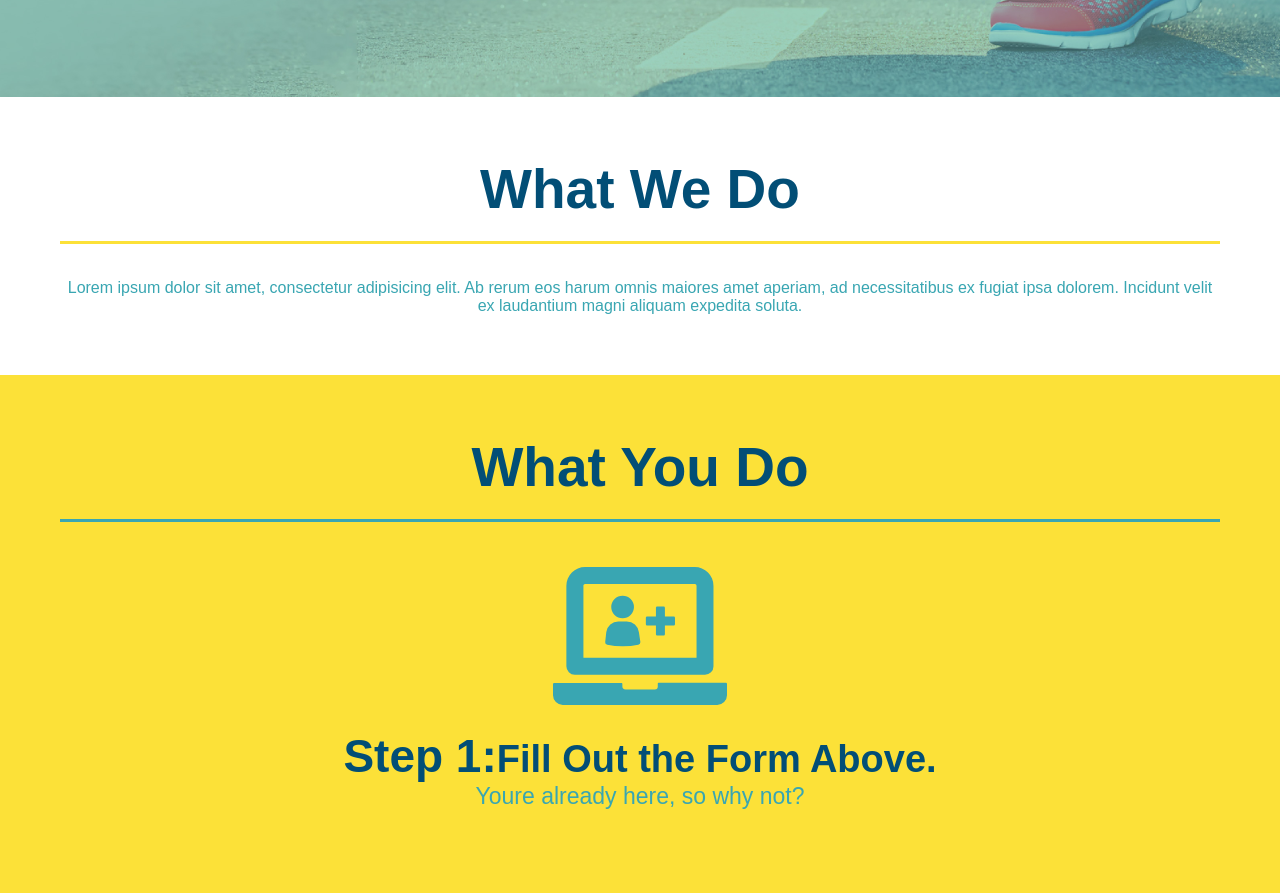
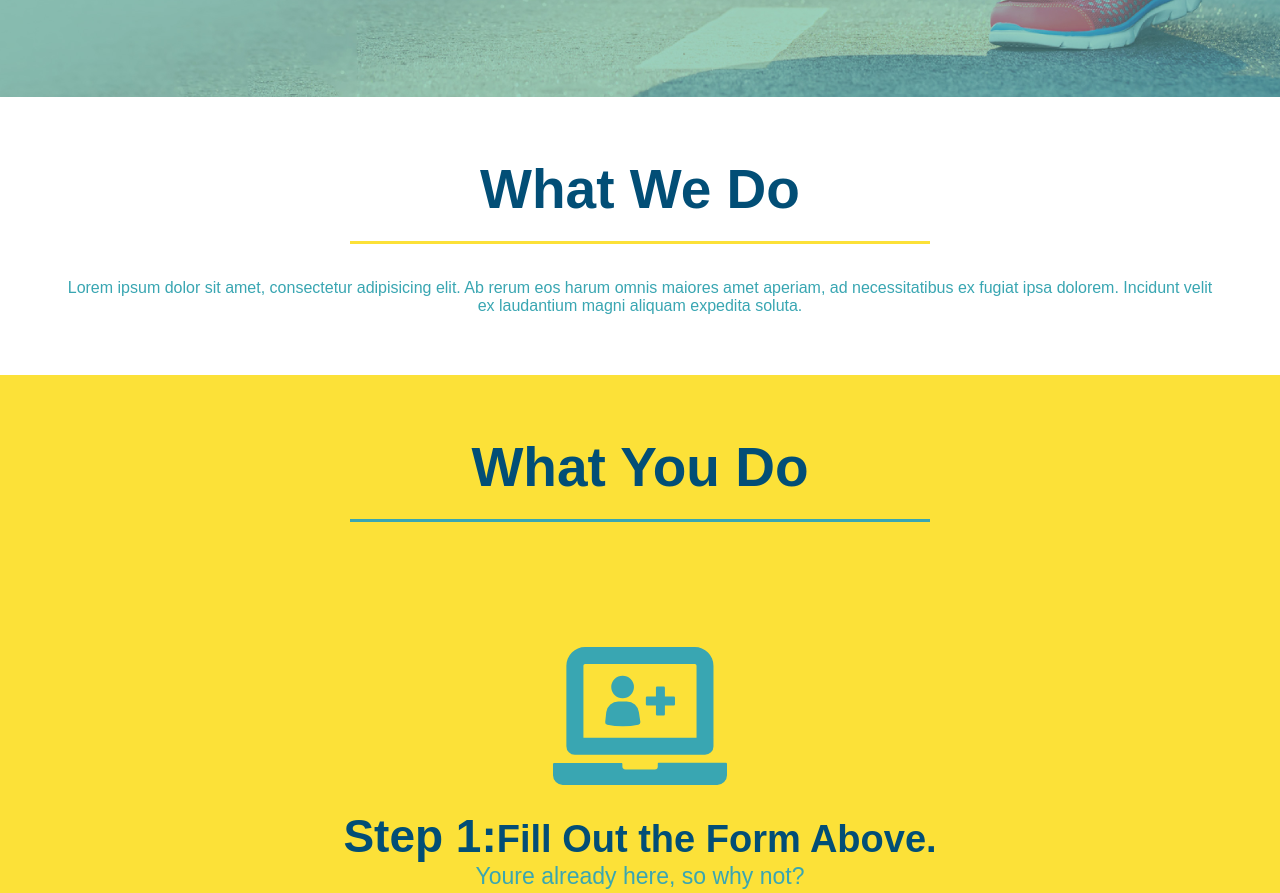
Before and after one commit to RickyLovesCode/run-buddy, a plain HTML site: page index.html in a window 1280 px wide. Shown: the part 624-1517 px from the top of the page. Drawn offline with Linux system fonts and the light colour scheme.

Commit message:
add and fix sections

```diff
--- a/assets/css/style.css
+++ b/assets/css/style.css
@@ -84,6 +84,14 @@ section {
   padding: 60px;
 }
 
+.intro p {
+  text-align: center;
+}
+
+.flex-row {
+  display: flex;
+}
+
 .hero {
   display: flex;
   justify-content: center;
@@ -149,10 +157,6 @@ section {
   margin-bottom: 15px;
 }
 
-.intro {
-  text-align: center;
-}
-
 .steps {
   text-align: center;
   background: #fce138;
@@ -181,8 +185,10 @@ section {
 .section-title {
   font-size: 55px;
   color: #024e76;
-  margin-bottom: 35px;
-  padding: 0 100px 20px 100px;
+  padding-bottom: 20px;
+  text-align: center;
+  margin: 0 auto 35px auto;
+  width: 50%;
   border-bottom: 3px solid;
 }
 .primary-border {
@@ -205,10 +211,6 @@ section {
 
 .text-right {
   text-align: right;
-}
-
-.trainers {
-  text-align: center;
 }
 
 .trainer {
@@ -248,7 +250,6 @@ section {
 
 /*reach out*/
 .contact {
-  text-align: center;
   background: #024e76;
 }
 
--- a/index.html
+++ b/index.html
@@ -89,15 +89,23 @@
 
     <!--"what We Do"section-->
 <section id="what-we-do" class="intro">
+
+    <div class="flex-row">
     <h2 class="section-title primary-border">What We Do</h2>
+    </div>
+
+    <div class="flex-row">
     <p>
         Lorem ipsum dolor sit amet, consectetur adipisicing elit. Ab rerum eos harum omnis maiores amet aperiam, ad necessitatibus ex fugiat ipsa dolorem. Incidunt velit ex laudantium magni aliquam expedita soluta.
     </p>
-    </section>
+    </div>
+</section>
 
     <!--What you do section-->
 <section id="what-you-do" class="steps">
+        <div class="flex-row">
         <h2 class="section-title secondary-border">What You Do</h2>
+        </div>
 
         <div>
             <img src="./assets/images/step-1.svg" alt=""/>
```
